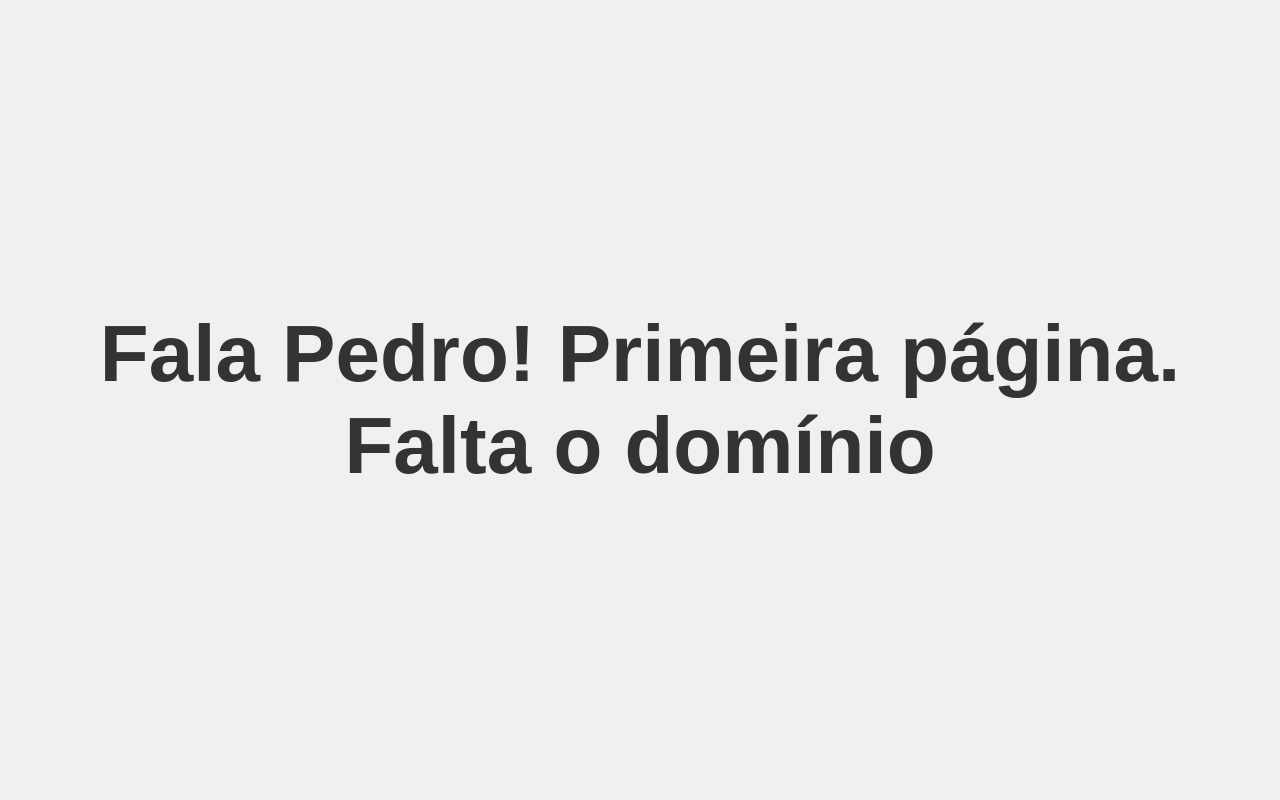
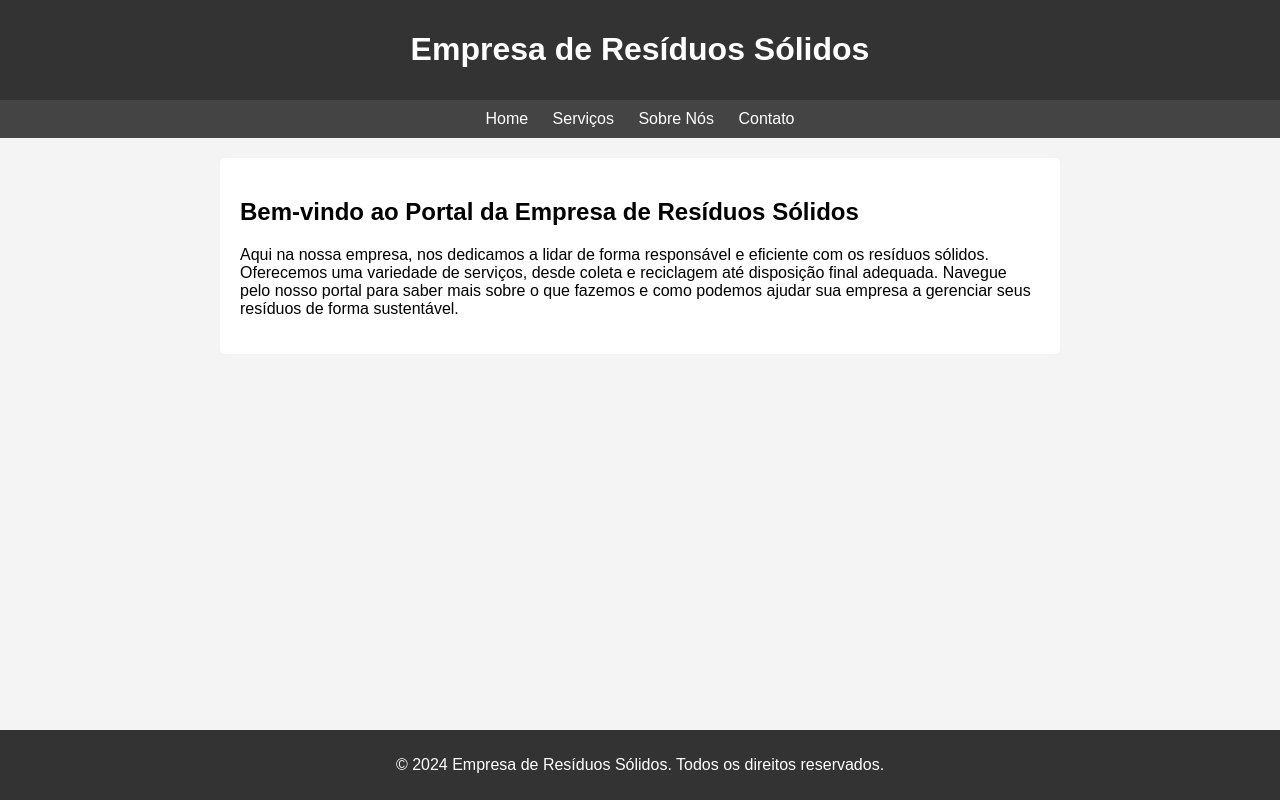
Before and after one commit to pedropauloruas/laboratoriopedroespinheira, a website: page index.html in a window 1280 px wide. Drawn offline with Linux system fonts and the light colour scheme.

Commit message:
Update index.html

```diff
--- a/index.html
+++ b/index.html
@@ -3,25 +3,65 @@
 <head>
     <meta charset="UTF-8">
     <meta name="viewport" content="width=device-width, initial-scale=1.0">
-    <title>Primeira Página</title>
+    <title>Portal da Empresa de Resíduos Sólidos</title>
     <style>
+        /* Estilos CSS podem ser adicionados aqui */
         body {
-            display: flex;
-            justify-content: center;
-            align-items: center;
-            height: 100vh;
+            font-family: Arial, sans-serif;
             margin: 0;
-            background-color: #f0f0f0;
-            font-family: Arial, sans-serif;
+            padding: 0;
+            background-color: #f4f4f4;
         }
-        h1 {
-            font-size: 5em;
-            color: #333;
+        header {
+            background-color: #333;
+            color: #fff;
+            padding: 10px 0;
             text-align: center;
+        }
+        nav {
+            background-color: #444;
+            padding: 10px 0;
+            text-align: center;
+        }
+        nav a {
+            color: #fff;
+            text-decoration: none;
+            margin: 0 10px;
+        }
+        section {
+            padding: 20px;
+            margin: 20px auto;
+            background-color: #fff;
+            border-radius: 5px;
+            max-width: 800px;
+        }
+        footer {
+            background-color: #333;
+            color: #fff;
+            text-align: center;
+            padding: 10px 0;
+            position: fixed;
+            bottom: 0;
+            width: 100%;
         }
     </style>
 </head>
 <body>
-    <h1>Fala Pedro! Primeira página. Falta o domínio</h1>
+    <header>
+        <h1>Empresa de Resíduos Sólidos</h1>
+    </header>
+    <nav>
+        <a href="#">Home</a>
+        <a href="#">Serviços</a>
+        <a href="#">Sobre Nós</a>
+        <a href="#">Contato</a>
+    </nav>
+    <section>
+        <h2>Bem-vindo ao Portal da Empresa de Resíduos Sólidos</h2>
+        <p>Aqui na nossa empresa, nos dedicamos a lidar de forma responsável e eficiente com os resíduos sólidos. Oferecemos uma variedade de serviços, desde coleta e reciclagem até disposição final adequada. Navegue pelo nosso portal para saber mais sobre o que fazemos e como podemos ajudar sua empresa a gerenciar seus resíduos de forma sustentável.</p>
+    </section>
+    <footer>
+        <p>&copy; 2024 Empresa de Resíduos Sólidos. Todos os direitos reservados.</p>
+    </footer>
 </body>
 </html>
```
